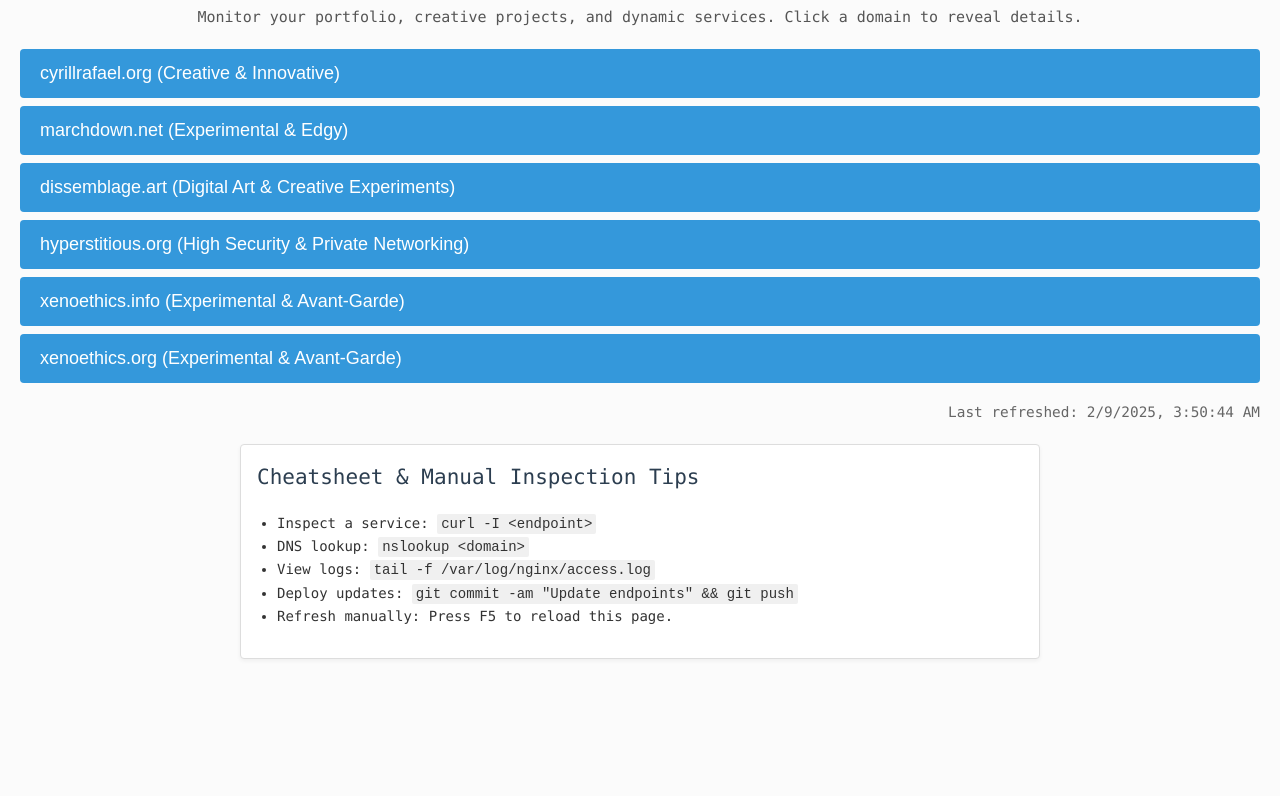
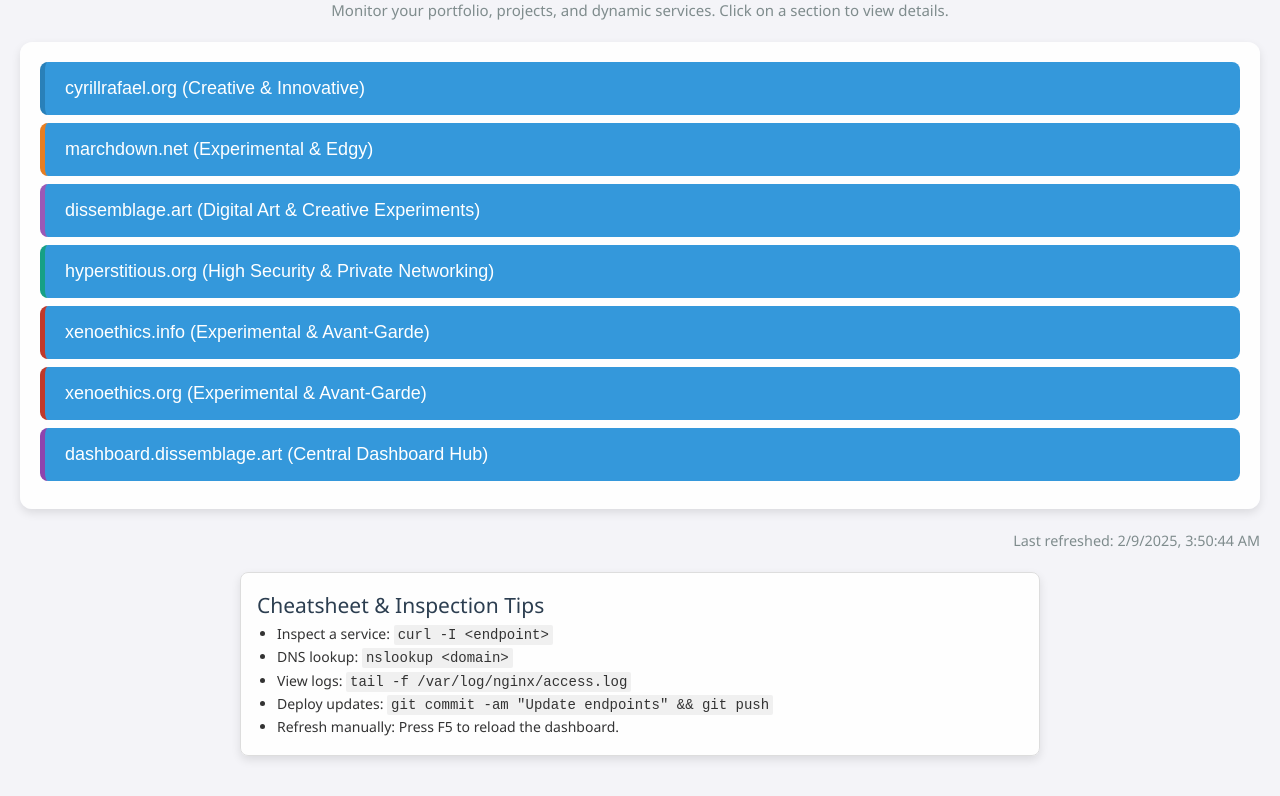
Before and after one commit to uprootiny/reflector, a plain HTML site: page index.html in a window 1280 px wide. Shown: the part 83-879 px from the top of the page. Before the commit the page ends 800 px from the top, so only its background shows below. Drawn offline with Linux system fonts and the light colour scheme; no server answers.

Commit message:
Update index.html

```diff
--- a/index.html
+++ b/index.html
@@ -2,60 +2,92 @@
 <html lang="en">
 <head>
   <meta charset="UTF-8">
-  <title>Comprehensive Multi-Domain Endpoint Dashboard</title>
+  <title>Elegant Multi-Domain Endpoint Dashboard</title>
   <meta name="viewport" content="width=device-width, initial-scale=1.0">
   <style>
-    /* Base Styles */
+    /* Refined Color Palette & Global Variables */
+    :root {
+      --primary: #3498db;
+      --secondary: #2c3e50;
+      --success: #27ae60;
+      --danger: #e74c3c;
+      --accent: #9b59b6;
+      --bg-glass: rgba(255, 255, 255, 0.85);
+      --text-muted: #7f8c8d;
+      --shadow-light: 0 4px 10px rgba(0, 0, 0, 0.1);
+    }
+
+    /* Global Reset & Base Styles */
     * {
       box-sizing: border-box;
+      margin: 0;
+      padding: 0;
     }
     body {
-      font-family: Menlo, 'Segoe UI', Tahoma, Geneva, Verdana, sans-serif;
-      margin: 20px;
-      padding: 0;
-      background-color: #fbfbfb;
+      font-family: 'Segoe UI', Menlo, Tahoma, Geneva, Verdana, sans-serif;
+      background: #f4f4f8;
       color: #333;
       line-height: 1.6;
+      padding: 20px;
     }
     h1 {
       text-align: center;
+      font-weight: 300;
       margin-bottom: 10px;
-      font-weight: 300;
     }
     .meta {
       text-align: center;
       font-size: 15px;
-      color: #555;
+      color: var(--text-muted);
       margin-bottom: 20px;
     }
 
-    /* Accordion Styles */
+    /* Glass Panel (Skeuomorphic) */
+    .glass-panel {
+      background: var(--bg-glass);
+      border-radius: 12px;
+      padding: 20px;
+      box-shadow: var(--shadow-light);
+      backdrop-filter: blur(10px);
+      margin-bottom: 20px;
+    }
+
+    /* Accordion (Domain Sections) */
     .accordion {
-      background-color: #3498db;
+      background: var(--primary);
       color: #fff;
       cursor: pointer;
-      padding: 14px 20px;
+      padding: 16px 20px;
       width: 100%;
       border: none;
-      border-radius: 4px;
+      border-radius: 8px;
       margin-bottom: 8px;
       font-size: 18px;
       text-align: left;
-      transition: background-color 0.3s ease;
+      transition: background 0.3s ease;
     }
     .accordion:hover,
     .accordion.active {
-      background-color: #2980b9;
+      background: var(--secondary);
     }
     .panel {
-      background-color: #fff;
-      border: 1px solid #ddd;
-      border-radius: 4px;
+      display: none;
       padding: 16px;
       margin-bottom: 20px;
-      display: none;
-      box-shadow: 0 2px 4px rgba(0,0,0,0.06);
+      border: 1px solid #ddd;
+      border-radius: 8px;
+      background: var(--bg-glass);
+      box-shadow: var(--shadow-light);
+      backdrop-filter: blur(8px);
     }
+
+    /* Domain-Specific Color Coding */
+    .domain-cyrillrafael { border-left: 5px solid #2980b9; }
+    .domain-marchdown { border-left: 5px solid #e67e22; }
+    .domain-dissemblage { border-left: 5px solid var(--accent); }
+    .domain-hyperstitious { border-left: 5px solid #16a085; }
+    .domain-xenoethics { border-left: 5px solid #c0392b; }
+    .domain-dashboard { border-left: 5px solid #8e44ad; }
 
     /* Table Styles */
     table {
@@ -70,39 +102,48 @@
       border-bottom: 1px solid #eee;
     }
     th {
-      background-color: #2c3e50;
+      background: var(--secondary);
       color: #fff;
       text-transform: uppercase;
       font-weight: 500;
     }
 
-    /* Status & Sparkline */
-    .status { font-weight: 600; }
+    /* Status Indicators & Sparkline */
+    .status {
+      font-weight: 600;
+    }
     .status.up {
-      color: #27ae60;
+      color: var(--success);
       animation: breathing 2s infinite;
     }
-    .status.down { color: #e74c3c; }
+    .status.down {
+      color: var(--danger);
+    }
     @keyframes breathing {
       0% { box-shadow: 0 0 5px 2px rgba(39,174,96,0.7); }
       50% { box-shadow: 0 0 15px 4px rgba(39,174,96,1); }
       100% { box-shadow: 0 0 5px 2px rgba(39,174,96,0.7); }
     }
-    .sparkline { width: 100px; height: 30px; }
+    .sparkline {
+      width: 100px;
+      height: 30px;
+    }
 
     /* Link Styles */
     .live-link {
       text-decoration: none;
-      color: #007bff;
+      color: var(--primary);
       font-weight: 500;
     }
-    .live-link:hover { text-decoration: underline; }
+    .live-link:hover {
+      text-decoration: underline;
+    }
 
     /* Refresh Timestamp */
     .refresh-timestamp {
       text-align: right;
       font-size: 0.9em;
-      color: #666;
+      color: var(--text-muted);
       margin-top: 10px;
     }
 
@@ -111,17 +152,18 @@
       max-width: 800px;
       margin: 20px auto;
       padding: 16px;
-      background: #fff;
+      background: var(--bg-glass);
       border: 1px solid #ddd;
-      border-radius: 4px;
-      box-shadow: 0 2px 4px rgba(0,0,0,0.05);
+      border-radius: 8px;
+      box-shadow: var(--shadow-light);
       font-size: 14px;
       color: #333;
+      backdrop-filter: blur(5px);
     }
     #cheatsheet h2 {
       margin-top: 0;
       font-weight: 400;
-      color: #2c3e50;
+      color: var(--secondary);
     }
     #cheatsheet ul {
       list-style-type: disc;
@@ -135,154 +177,141 @@
   </style>
 </head>
 <body>
-  <h1>Comprehensive Multi-Domain Endpoint Dashboard</h1>
-  <p class="meta">Monitor your portfolio, creative projects, and dynamic services. Click a domain to reveal details.</p>
+  <h1>Elegant Multi-Domain Endpoint Dashboard</h1>
+  <p class="meta">Monitor your portfolio, projects, and dynamic services. Click on a section to view details.</p>
 
-  <div id="dashboard-container"></div>
+  <div id="dashboard-container" class="glass-panel"></div>
 
   <div class="refresh-timestamp" id="lastRefreshed">Last refreshed: --</div>
 
-  <section id="cheatsheet">
-    <h2>Cheatsheet & Manual Inspection Tips</h2>
+  <section id="cheatsheet" class="glass-panel">
+    <h2>Cheatsheet & Inspection Tips</h2>
     <ul>
       <li>Inspect a service: <code>curl -I &lt;endpoint&gt;</code></li>
       <li>DNS lookup: <code>nslookup &lt;domain&gt;</code></li>
       <li>View logs: <code>tail -f /var/log/nginx/access.log</code></li>
       <li>Deploy updates: <code>git commit -am "Update endpoints" && git push</code></li>
-      <li>Refresh manually: Press F5 to reload this page.</li>
+      <li>Refresh manually: Press F5 to reload the dashboard.</li>
     </ul>
   </section>
 
   <script>
     /**
-     * Data model: Each domain has metadata and an array of services.
-     * Update these arrays as necessary.
+     * Data Model: Each domain object includes:
+     * - domain: The domain name.
+     * - capacity: A human-friendly tagline or usage description.
+     * - discovery: A note on how the services were discovered/configured.
+     * - live: The primary live URL (e.g., portfolio page) if applicable.
+     * - github: The GitHub URL for the project.
+     * - colorClass: A CSS class for domain-specific color coding.
+     * - services: An array of service objects, each with a label, URL, and port.
      */
     const domains = [
       {
         domain: 'cyrillrafael.org',
         capacity: 'Creative & Innovative',
-        discovery: 'Manual configuration',
+        discovery: 'Manually configured. Portfolio served via GitHub Pages.',
         live: 'https://uprootiny.github.io/portfolio',
         github: 'https://github.com/uprootiny/portfolio',
+        colorClass: 'domain-cyrillrafael',
         services: [
           { label: 'Portfolio (443)', url: 'https://portfolio.cyrillrafael.org', port: 443 },
-          { label: 'Blog (443)', url: 'https://blog.cyrillrafael.org', port: 443 },
+          { label: 'Blog (80)', url: 'http://blog.cyrillrafael.org', port: 80 },
           { label: 'Gallery (80)', url: 'http://gallery.cyrillrafael.org', port: 80 },
           { label: 'Studio (8080)', url: 'http://studio.cyrillrafael.org', port: 8080 },
           { label: 'Projects (3000)', url: 'http://projects.cyrillrafael.org', port: 3000 },
-          { label: 'Docs (5000)', url: 'http://docs.cyrillrafael.org', port: 5000 },
-          { label: 'Events (5050)', url: 'http://events.cyrillrafael.org', port: 5050 },
-          { label: 'Press (7000)', url: 'http://press.cyrillrafael.org', port: 7000 },
-          { label: 'Forum (7777)', url: 'http://forum.cyrillrafael.org', port: 7777 },
-          { label: 'Beta (443)', url: 'https://beta.cyrillrafael.org', port: 443 },
-          { label: 'Support (443)', url: 'https://support.cyrillrafael.org', port: 443 },
-          { label: 'API (5000)', url: 'http://api.cyrillrafael.org', port: 5000 }
+          { label: 'Docs (5000)', url: 'http://docs.cyrillrafael.org', port: 5000 }
         ]
       },
       {
         domain: 'marchdown.net',
         capacity: 'Experimental & Edgy',
-        discovery: 'Registrar API + manual tweaks',
+        discovery: 'Registrar API with manual tweaks.',
         live: 'http://void.marchdown.net',
         github: 'https://github.com/uprootiny/marchdown',
+        colorClass: 'domain-marchdown',
         services: [
           { label: 'Void (80)', url: 'http://void.marchdown.net', port: 80 },
           { label: 'Echo (443)', url: 'https://echo.marchdown.net', port: 443 },
           { label: 'Nexus (443)', url: 'https://nexus.marchdown.net', port: 443 },
           { label: 'Flux (8080)', url: 'http://flux.marchdown.net', port: 8080 },
-          { label: 'Vector (3000)', url: 'http://vector.marchdown.net', port: 3000 },
-          { label: 'Nova (443)', url: 'https://nova.marchdown.net', port: 443 },
-          { label: 'Quantum (5050)', url: 'http://quantum.marchdown.net', port: 5050 },
-          { label: 'Horizon (7777)', url: 'http://horizon.marchdown.net', port: 7777 },
-          { label: 'Archive (80)', url: 'http://archive.marchdown.net', port: 80 },
-          { label: 'Beta (443)', url: 'https://beta.marchdown.net', port: 443 },
-          { label: 'Docs (3000)', url: 'http://docs.marchdown.net', port: 3000 },
-          { label: 'Forum (443)', url: 'https://forum.marchdown.net', port: 443 }
+          { label: 'Quantum (5050)', url: 'http://quantum.marchdown.net', port: 5050 }
         ]
       },
       {
         domain: 'dissemblage.art',
         capacity: 'Digital Art & Creative Experiments',
-        discovery: 'Internal scanning & manual entries',
+        discovery: 'Internal scanning & manual entries.',
         live: 'https://ollama.dissemblage.art',
         github: 'https://github.com/uprootiny/dissemblage.art',
+        colorClass: 'domain-dissemblage',
         services: [
           { label: 'API (443)', url: 'https://api.dissemblage.art', port: 443 },
           { label: 'Ollama (443)', url: 'https://ollama.dissemblage.art', port: 443 },
           { label: 'Studio (8080)', url: 'http://studio.dissemblage.art', port: 8080 },
-          { label: 'Gallery (80)', url: 'http://gallery.dissemblage.art', port: 80 },
           { label: 'Lab (443)', url: 'https://lab.dissemblage.art', port: 443 },
-          { label: 'Docs (5000)', url: 'http://docs.dissemblage.art', port: 5000 },
-          { label: 'Press (443)', url: 'https://press.dissemblage.art', port: 443 },
-          { label: 'News (443)', url: 'https://news.dissemblage.art', port: 443 },
-          { label: 'Events (5050)', url: 'http://events.dissemblage.art', port: 5050 },
-          { label: 'Archive (80)', url: 'http://archive.dissemblage.art', port: 80 },
-          { label: 'Beta (443)', url: 'https://beta.dissemblage.art', port: 443 },
-          { label: 'Support (443)', url: 'https://support.dissemblage.art', port: 443 }
+          // Example: a link to a specific dashboard page hosted via nginx:
+          { label: 'Dashboard (80)', url: 'http://dashboard.dissemblage.art', port: 80 }
         ]
       },
       {
         domain: 'hyperstitious.org',
         capacity: 'High Security & Private Networking',
-        discovery: 'Manual with internal probes',
+        discovery: 'Configured manually with internal probes.',
         live: 'https://homeserver.hyperstitious.org',
         github: 'https://github.com/uprootiny/hyperstitious.org',
+        colorClass: 'domain-hyperstitious',
         services: [
           { label: 'Homeserver (443)', url: 'https://homeserver.hyperstitious.org', port: 443 },
           { label: 'Cloud (80)', url: 'http://cloud.hyperstitious.org', port: 80 },
           { label: 'Monitor (443)', url: 'https://monitor.hyperstitious.org', port: 443 },
           { label: 'Dev (3000)', url: 'http://dev.hyperstitious.org', port: 3000 },
-          { label: 'Research (5000)', url: 'http://research.hyperstitious.org', port: 5000 },
           { label: 'Docs (443)', url: 'https://docs.hyperstitious.org', port: 443 },
-          { label: 'Beta (443)', url: 'https://beta.hyperstitious.org', port: 443 },
-          { label: 'Forum (443)', url: 'https://forum.hyperstitious.org', port: 443 },
-          { label: 'API (5050)', url: 'http://api.hyperstitious.org', port: 5050 },
-          { label: 'Cloud2 (80)', url: 'http://cloud2.hyperstitious.org', port: 80 },
-          { label: 'Archive (443)', url: 'https://archive.hyperstitious.org', port: 443 },
-          { label: 'Support (443)', url: 'https://support.hyperstitious.org', port: 443 }
+          { label: 'API (5050)', url: 'http://api.hyperstitious.org', port: 5050 }
         ]
       },
       {
         domain: 'xenoethics.info',
         capacity: 'Experimental & Avant-Garde',
-        discovery: 'Manual, creative curation',
+        discovery: 'Manually curated for creative expression.',
         live: 'https://xenoethics.info',
         github: 'https://github.com/uprootiny/xenoethics.info',
+        colorClass: 'domain-xenoethics',
         services: [
           { label: 'Main Site (443)', url: 'https://xenoethics.info', port: 443 },
           { label: 'Articles (80)', url: 'http://articles.xenoethics.info', port: 80 },
           { label: 'Blog (443)', url: 'https://blog.xenoethics.info', port: 443 },
           { label: 'Forum (8080)', url: 'http://forum.xenoethics.info', port: 8080 },
           { label: 'Docs (5000)', url: 'http://docs.xenoethics.info', port: 5000 },
-          { label: 'Events (5050)', url: 'http://events.xenoethics.info', port: 5050 },
-          { label: 'API (7777)', url: 'http://api.xenoethics.info', port: 7777 },
-          { label: 'Beta (443)', url: 'https://beta.xenoethics.info', port: 443 },
-          { label: 'Gallery (80)', url: 'http://gallery.xenoethics.info', port: 80 },
-          { label: 'Archive (443)', url: 'https://archive.xenoethics.info', port: 443 },
-          { label: 'Shop (3000)', url: 'http://shop.xenoethics.info', port: 3000 },
-          { label: 'Dev (5050)', url: 'http://dev.xenoethics.info', port: 5050 }
+          { label: 'API (7777)', url: 'http://api.xenoethics.info', port: 7777 }
         ]
       },
       {
         domain: 'xenoethics.org',
         capacity: 'Experimental & Avant-Garde',
-        discovery: 'Manual, creative curation',
+        discovery: 'Manually curated; focus on editorial content.',
         live: 'https://xenoethics.org',
         github: 'https://github.com/uprootiny/xenoethics.org',
+        colorClass: 'domain-xenoethics',
         services: [
           { label: 'Main Site (443)', url: 'https://xenoethics.org', port: 443 },
           { label: 'News (80)', url: 'http://news.xenoethics.org', port: 80 },
           { label: 'Articles (443)', url: 'https://articles.xenoethics.org', port: 443 },
-          { label: 'Forum (8080)', url: 'http://forum.xenoethics.org', port: 8080 },
           { label: 'Docs (5000)', url: 'http://docs.xenoethics.org', port: 5000 },
-          { label: 'Events (5050)', url: 'http://events.xenoethics.org', port: 5050 },
-          { label: 'API (7777)', url: 'http://api.xenoethics.org', port: 7777 },
-          { label: 'Beta (443)', url: 'https://beta.xenoethics.org', port: 443 },
-          { label: 'Community (80)', url: 'http://community.xenoethics.org', port: 80 },
-          { label: 'Archive (443)', url: 'https://archive.xenoethics.org', port: 443 },
-          { label: 'Support (443)', url: 'https://support.xenoethics.org', port: 443 },
-          { label: 'Dev (5050)', url: 'http://dev.xenoethics.org', port: 5050 }
+          { label: 'API (7777)', url: 'http://api.xenoethics.org', port: 7777 }
+        ]
+      },
+      {
+        domain: 'dashboard.dissemblage.art',
+        capacity: 'Central Dashboard Hub',
+        discovery: 'Aggregated status from creative projects.',
+        live: 'https://dashboard.dissemblage.art',
+        github: '',  // If available, add repo link here.
+        colorClass: 'domain-dashboard',
+        services: [
+          { label: 'Main Dashboard (443)', url: 'https://dashboard.dissemblage.art', port: 443 },
+          { label: 'API Status (80)', url: 'http://api.dashboard.dissemblage.art', port: 80 },
+          { label: 'Analytics (3000)', url: 'http://analytics.dashboard.dissemblage.art', port: 3000 }
         ]
       }
     ];
@@ -295,7 +324,7 @@
     });
 
     /**
-     * Draw a sparkline chart on a canvas element.
+     * Draw a sparkline chart on a canvas.
      * @param {HTMLCanvasElement} canvas - The canvas element.
      * @param {number[]} data - Array of numeric data points.
      */
@@ -321,7 +350,7 @@
     }
 
     /**
-     * Ping a service using a HEAD request with timeout.
+     * Ping a service using a HEAD request with a timeout.
      * @param {string} url - The endpoint URL.
      * @param {number} timeout - Timeout in milliseconds.
      * @returns {Promise<object>} - A status object.
@@ -346,7 +375,7 @@
     }
 
     /**
-     * Refresh the status of all services.
+     * Refresh the status for all services.
      */
     async function refreshDashboard() {
       for (const domain of domains) {
@@ -375,7 +404,7 @@
       domains.forEach(domain => {
         // Create accordion header.
         const acc = document.createElement('button');
-        acc.className = 'accordion';
+        acc.className = `accordion ${domain.colorClass}`;
         acc.textContent = `${domain.domain} (${domain.capacity})`;
         acc.addEventListener('click', function() {
           this.classList.toggle('active');
@@ -464,7 +493,7 @@
     }
 
     // Auto-refresh every 5 minutes.
-    setInterval(refreshDashboard, 0.2 * 60 * 1000);
+    setInterval(refreshDashboard, 5 * 60 * 1000);
     refreshDashboard();
   </script>
 </body>
```
